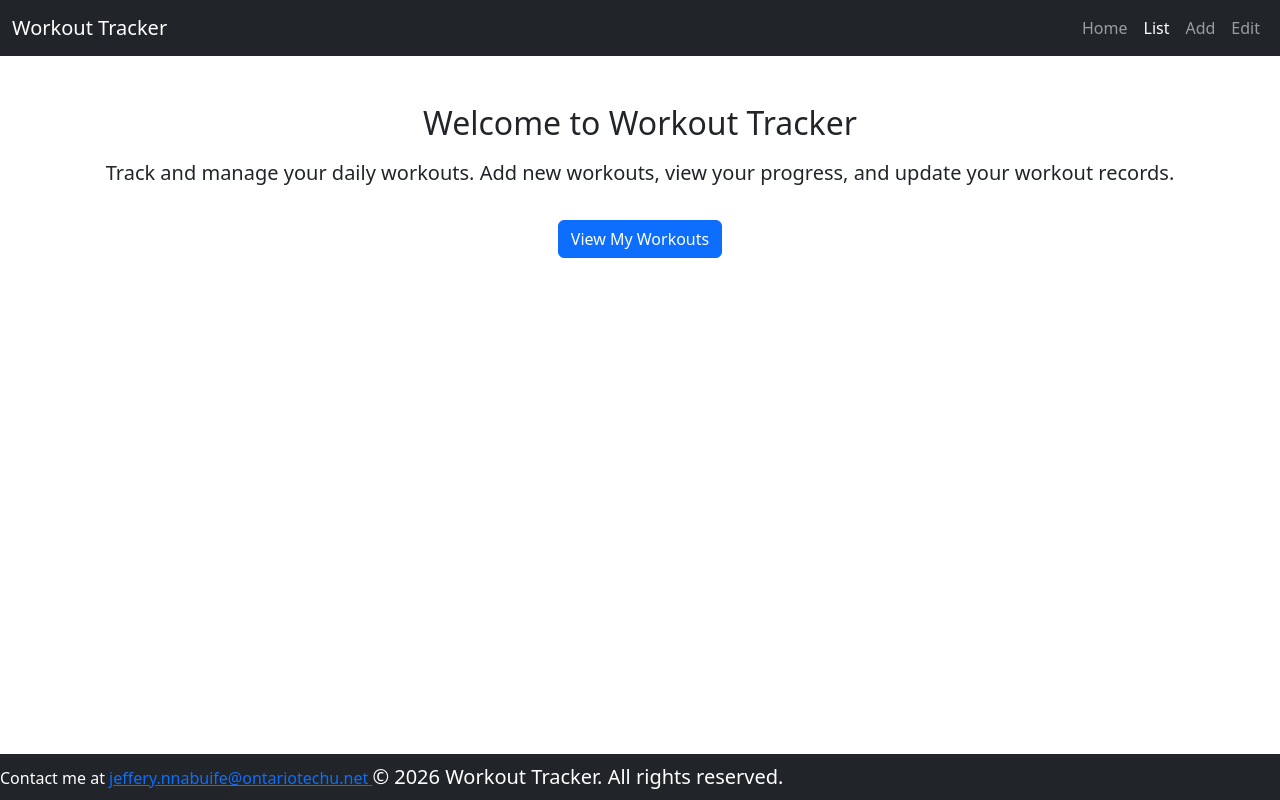
After one commit to Coco4u2/Assignment-3-CRUD, a Node server app: page /list in a window 1280 px wide. The commit adds this page. Run offline with Node 20, Linux system fonts and the light colour scheme; some libraries are stand-ins or nearby versions.

Commit message:
adding workout folder fro list.ejs proper arrangement of ode and files

```diff
--- a/workout-tracker/config/app.js
+++ b/workout-tracker/config/app.js
@@ -37,11 +37,12 @@ app.use(express.urlencoded({ extended: false }));
 app.use(cookieParser());
 app.use(express.static(path.join(__dirname, '../public')));
 // Make Bootstrap files available
-app.use('/bootstrap', express.static(path.join(__dirname, 'node_modules', 'bootstrap')));
+app.use('/bootstrap', express.static(path.join(__dirname, '../node_modules', 'bootstrap')));
 // Make Font Awesome files available
-app.use('/@fortawesome/fontawesome-free', express.static(path.join(__dirname, 'node_modules', '@fortawesome', 'fontawesome-free')));
+app.use('/@fortawesome/fontawesome-free', express.static(path.join(__dirname, '../node_modules', '@fortawesome', 'fontawesome-free')));
 
 app.use('/', indexRouter);
+app.use('/workouts', workoutRouter);
 app.use('/users', usersRouter);
 
 // catch 404 and forward to error handler
--- a/workout-tracker/routes/index.js
+++ b/workout-tracker/routes/index.js
@@ -11,18 +11,18 @@ router.get('/home', function(req, res, next) {
   res.render('index', { title: 'Home' });
 });
 
-/* GET About me page */
-router.get('/about', function(req, res, next) {
-    res.render('index', { title: 'About' });
+/* GET list page */
+router.get('/list', function(req, res, next) {
+    res.render('index', { title: 'List' });
 });
 
-/* GET Projects page */
-router.get('/projects', function(req, res, next) {
-    res.render('index', { title: 'Projects' });
+/* GET add page */
+router.get('/add', function(req, res, next) {
+    res.render('index', { title: 'Add' });
 });
 
-/* GET Contact page */
-router.get('/contact', function(req, res, next) {
-    res.render('index', { title: 'Contact' });
+/* GET edit page */
+router.get('/edit', function(req, res, next) {
+    res.render('index', { title: 'Edit' });
 });
 module.exports = router;
--- a/workout-tracker/routes/workout.js
+++ b/workout-tracker/routes/workout.js
@@ -9,14 +9,14 @@ router.get('/', async(req, res, next) => {
     try {
         const WorkoutList = await Workout.find();
 
-        res.render('Workouts/list', {
+        res.render('Workout/list', {
             title: 'Workouts',
             WorkoutList: WorkoutList
         });
     }
     catch(err) {
         console.log(err);
-        res.render('Workouts/list', {
+        res.render('Workout/list', {
             error: 'Error on Server'
         });
     }
--- a/workout-tracker/views/index.ejs
+++ b/workout-tracker/views/index.ejs
@@ -1,11 +1,24 @@
-<!DOCTYPE html>
-<html>
-  <head>
-    <title><%= title %></title>
-    <link rel='stylesheet' href='/stylesheets/style.css' />
-  </head>
-  <body>
-    <h1><%= title %></h1>
-    <p>Welcome to <%= title %></p>
-  </body>
-</html>
+<!-- Shared header and navigation -->
+<%- include('partials/header.ejs') %>
+<%- include('partials/main_nav.ejs') %>
+
+<!-- Home Page -->
+<main class="container py-5">
+    <section class="text-center">
+        <h2>Welcome to Workout Tracker</h2>
+
+        <p class="lead mt-3">
+            Track and manage your daily workouts.
+            Add new workouts, view your progress,
+            and update your workout records.
+        </p>
+
+        <a href="/workouts" class="btn btn-primary mt-3">
+            <i class="fa-solid fa-dumbbell"></i>
+            View My Workouts
+        </a>
+    </section>
+</main>
+
+<!-- Shared footer -->
+<%- include('partials/footer.ejs') %>
--- /dev/null
+++ b/workout-tracker/views/partials/footer.ejs
@@ -0,0 +1,14 @@
+<!--footer-->
+<nav class="navbar fixed-bottom navbar-dark bg-dark">
+    <div class="text-white">
+        Contact me at
+        <a href="mailto:jeffery.nnabuife@ontariotechu.net">
+            <u>jeffery.nnabuife@ontariotechu.net</u>
+        </a>
+
+        <a class="navbar-brand" href="#">&copy; 2026 Workout Tracker. All rights reserved.</a>
+    </div>
+</nav>
+</body>
+<script src="/Script/app.js"></script>
+</html>
--- /dev/null
+++ b/workout-tracker/views/partials/header.ejs
@@ -0,0 +1,11 @@
+<!--header-->
+<!DOCTYPE html>
+<html>
+  <head>
+    <title><%= title %></title>
+    <link rel='stylesheet' href='/Content/app.css' />
+    <link rel="stylesheet" href="/bootstrap/dist/css/bootstrap.min.css"/>
+    <link rel="stylesheet" href="/@fortawesome/fontawesome-free/css/all.min.css"/>
+    <script src="/bootstrap/dist/js/bootstrap.min.js"></script>
+  </head>
+  <body>
--- /dev/null
+++ b/workout-tracker/views/partials/main_nav.ejs
@@ -0,0 +1,51 @@
+<!--navbar-->
+  <nav class="navbar navbar-expand-lg navbar-dark bg-dark">
+    <div class="container-fluid">
+      <a class="navbar-brand" href="/">Workout Tracker</a>
+      <button class="navbar-toggler" type="button" data-bs-toggle="collapse" data-bs-target="#navbarSupportedContent" aria-controls="navbarSupportedContent" aria-expanded="false" aria-label="Toggle navigation">
+        <span class="navbar-toggler-icon"></span>
+      </button>
+      <div class="collapse navbar-collapse" id="navbarSupportedContent">
+        <ul class="navbar-nav ms-auto mb-2 mb-lg-0">
+        <li class="nav-item">
+            <% if (title == "Home") { %>
+                <a class="nav-link active" aria-current="page" href="/home"><i class="fa-solid fa-house"></i> Home
+                </a>
+            <% } else { %>
+                <a class="nav-link" href="/home"><i class="fa-solid fa-house"></i> Home
+                </a>
+            <% } %>
+          </li>
+        <li class="nav-item">
+            <% if (title == "List") { %>
+                <a class="nav-link active" aria-current="page" href="/list"><i class="fa-solid fa-circle-info"></i> List
+                </a>
+            <% } else { %>
+                <a class="nav-link" href="/list"><i class="fa-solid fa-circle-info"></i> List
+                </a>
+            <% } %>
+        </li>
+
+        <li class="nav-item">
+            <% if (title == "Add") { %>
+                <a class="nav-link active" aria-current="page" href="/add"><i class="fa-solid fa-plus"></i> Add
+                </a>
+            <% } else { %>
+                <a class="nav-link" href="/add"><i class="fa-solid fa-plus"></i> Add
+                </a>
+            <% } %>
+        </li>
+
+          <li class="nav-item">
+            <% if (title == "Edit") { %>
+                <a class="nav-link active" aria-current="page" href="/edit"><i class="fa-solid fa-edit"></i> Edit
+                </a>
+            <% } else { %>
+                <a class="nav-link" href="/edit"><i class="fa-solid fa-edit"></i> Edit
+                </a>
+            <% } %>
+          </li>
+        </ul>
+      </div>
+    </div>
+  </nav>
```
Also changed, not shown: workout-tracker/views/Workout/list.ejs (added, +41 -0 lines), workout-tracker/views/add.ejs (added), workout-tracker/views/edit.ejs (added).
